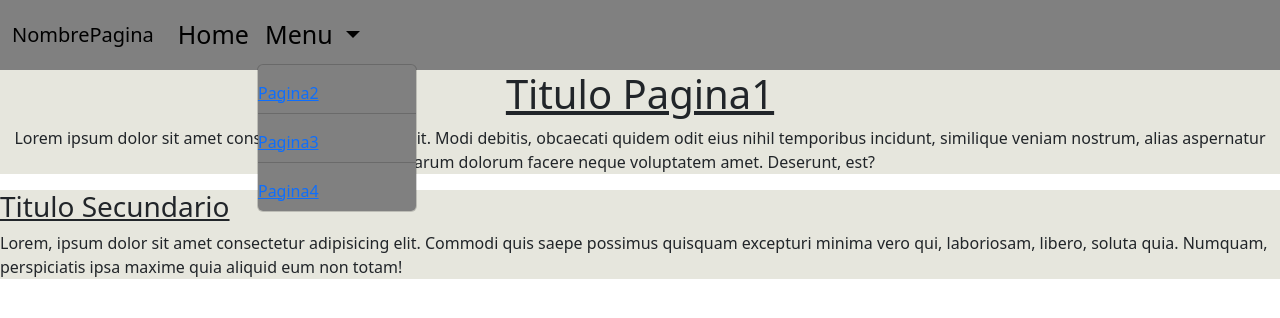
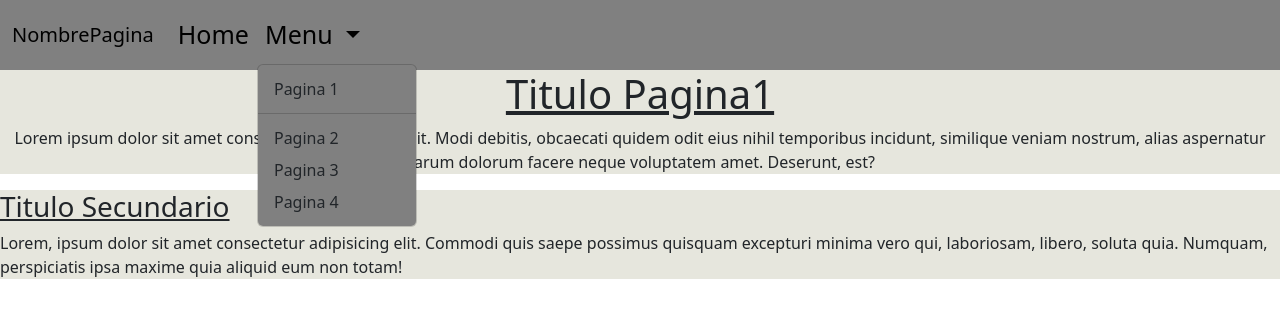
Before and after one commit to FranciscoRaccone/Pre-entrega, a plain HTML site: page pages/pagina1.html in a window 1280 px wide. Both pictures are taken after a click on the button "Menu". Drawn offline with nearby package versions, Linux system fonts and the light colour scheme.

Commit message:
menu-terminado

```diff
--- a/pages/pagina1.html
+++ b/pages/pagina1.html
@@ -27,16 +27,18 @@
                       Menu
                     </a>
                     <ul class="dropdown-menu grey">
-                      <li><a class="dropdown-item" href="#"><a href="../pages/pagina2.html">
-                        Pagina2
+                      <li><a class="dropdown-item menu-hover" href="../pages/pagina1.html">
+                        Pagina 1
                     </a></a></li>
-                      <li><hr class="dropdown-divider"></li>
-                      <li><a class="dropdown-item" href="#"><a href="../pages/pagina3.html">
-                        Pagina3
+                    <li><hr class="dropdown-divider"></li>
+                    <li><a class="dropdown-item menu-hover" href="../pages/pagina2.html">
+                      Pagina 2
+                  </a></a></li>
+                      <li><a class="dropdown-item menu-hover" href="../pages/pagina3.html">
+                        Pagina 3
                      </a></a></li>
-                      <li><hr class="dropdown-divider"></li>
-                      <li><a class="dropdown-item" href="#"><a href="../pages/pagina4.html">
-                        Pagina4
+                      <li><a class="dropdown-item menu-hover" href="../pages/pagina4.html">
+                        Pagina 4
                      </a></a></li>
                     </ul>
                   </li>
--- a/stile.css
+++ b/stile.css
@@ -7,10 +7,14 @@ header {
     background-color: gray;
 }
 /* estilo letra menu */
-.dropdown-menu .dropdown-item {
-    color: black;
-    text-decoration: none;
-    font-style: normal;
+.dropdown-menu.grey .dropdown-item.grey {
+    color: black ;
+    text-decoration: none ;
+    font-style: normal ;
+}
+ /* hover */
+.menu-hover:hover{
+    background-color: gray;
 }
 
 /* menu de navegacion */
```
Also changed, not shown: index.htm (+11 -11 lines), pages/pagina2.html (+10 -7 lines), pages/pagina3.html (+7 -4 lines), pages/pagina4.html (+7 -5 lines).
